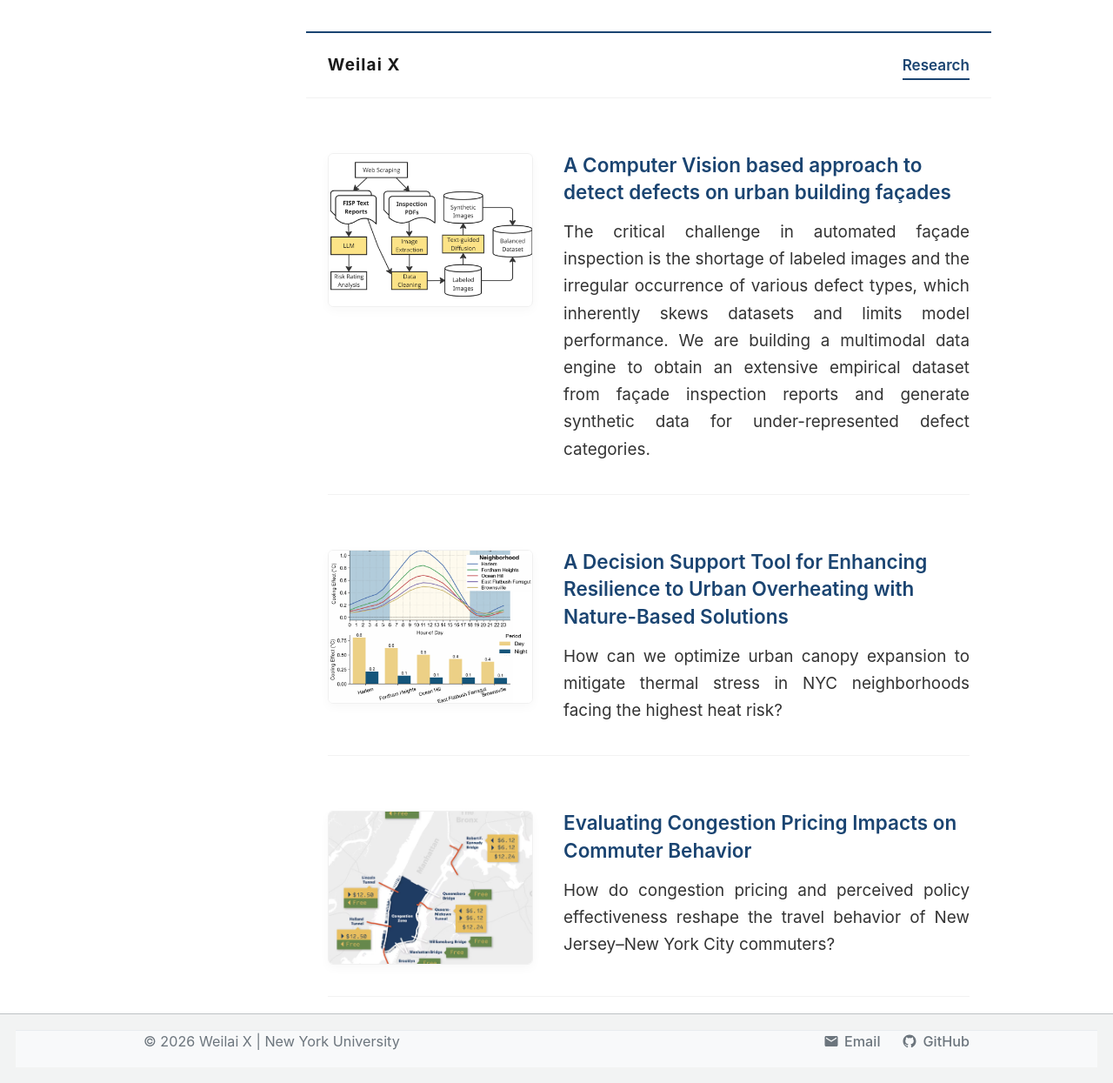
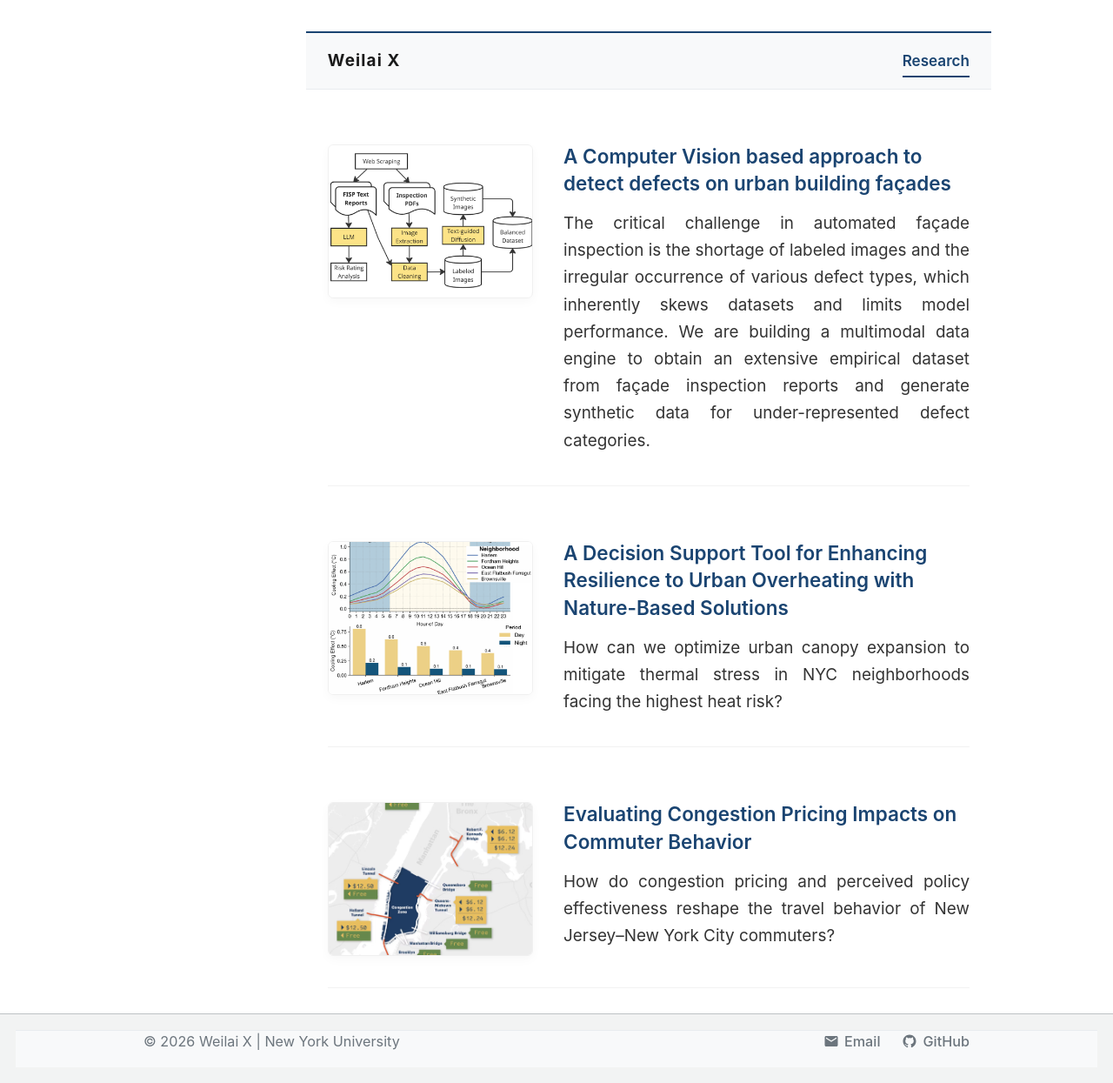
Before and after one commit to Seab0t/Seab0t.github.io, a Jekyll site: the page built from _pages/portfolio.html, in a window 1280 px wide and 1245 px high. Shown: the whole window at 87% size. Built offline with Jekyll 4.4.1, drawn with Linux system fonts in a browser that asks for light colours; a script bundle is joined from its source files by our own code; library files that are not in the unit come from our copies.

Commit message:
Update portfolio.html

```diff
--- a/_pages/portfolio.html
+++ b/_pages/portfolio.html
@@ -92,23 +92,28 @@ author_profile: false
 </div>
 
 <style>
-
   /* ====== 导航栏专属学术美学 CSS ====== */
   .academic-minimal-nav {
     width: 100%;
-    background-color: #ffffff;
-    /* 核心美化：顶部加一条极细的蓝黑色流线（2px），呼应标题颜色，其余全白，绝不臃肿 */
+    /* 🎨 核心美化：使用学术界最顶级的低饱和度淡冷灰作为底色 */
+    background-color: #f8f9fa;
+
+    /* 顶部保留你最爱的 2.5px 蓝黑色流线，上下呼应 */
     border-top: 2.5px solid #1a4471;
-    border-bottom: 1px solid rgba(0, 0, 0, 0.05); /* 底边几乎透明，极其透气 */
+
+    /* 底边用一个非常淡的灰色勾勒，让导航栏和下面的纯白正文有完美的几何分界 */
+    border-bottom: 1px solid #e9ecef;
+
     position: sticky;
     top: 0;
     z-index: 999;
   }
 
   .nav-container {
-    max-width: 1000px; /* 完美对齐你下面的项目列表宽度，确保左边对齐，右边也对齐 */
+    max-width: 1000px;
     margin: 0 auto;
-    padding: 20px 25px; /* 上下20px，撑出极具舒适感的呼吸空间 */
+    /* 调整了上下内边距（15px），配合底色让它看起来像一个精致的、扁平的悬浮控制条 */
+    padding: 15px 25px;
     display: flex;
     justify-content: space-between;
     align-items: center;
@@ -120,37 +125,36 @@ author_profile: false
     font-weight: 700;
     color: #1a1a1a !important;
     text-decoration: none !important;
-    letter-spacing: 0.06em; /* 字母微微拉开，营造大牌冷淡感 */
+    letter-spacing: 0.06em;
   }
 
   .nav-links {
     display: flex;
-    gap: 35px; /* 两个链接之间的间距 */
+    gap: 35px;
   }
 
   .nav-item {
     font-family: -apple-system, BlinkMacSystemFont, "Segoe UI", Roboto, sans-serif;
-    font-size: 0.95rem; /* 字号略小，显得更精致 */
+    font-size: 0.95rem;
     font-weight: 500;
-    color: #666666 !important; /* 平时是低调的灰色 */
+    color: #6c757d !important; /* 微调：在灰底上使用略深的灰色，保证可读性 */
     text-decoration: none !important;
     transition: all 0.2s ease;
     position: relative;
     padding: 4px 0;
   }
 
-  /* 鼠标悬停或者当前激活的状态：高亮变为你的蓝黑色 #1a4471 */
   .nav-item:hover,
   .nav-item.active {
     color: #1a4471 !important;
     font-weight: 600;
   }
 
-  /* 激活状态下，文字下方出现一条极细的蓝黑下划线 */
+  /* 激活状态下的极细蓝黑下划线，在灰底上显得格外精致 */
   .nav-item.active::after {
     content: '';
     position: absolute;
-    bottom: 0;
+    bottom: -2px; /* 稍微往下错位一点点，更有呼吸感 */
     left: 0;
     width: 100%;
     height: 1.5px;
```
